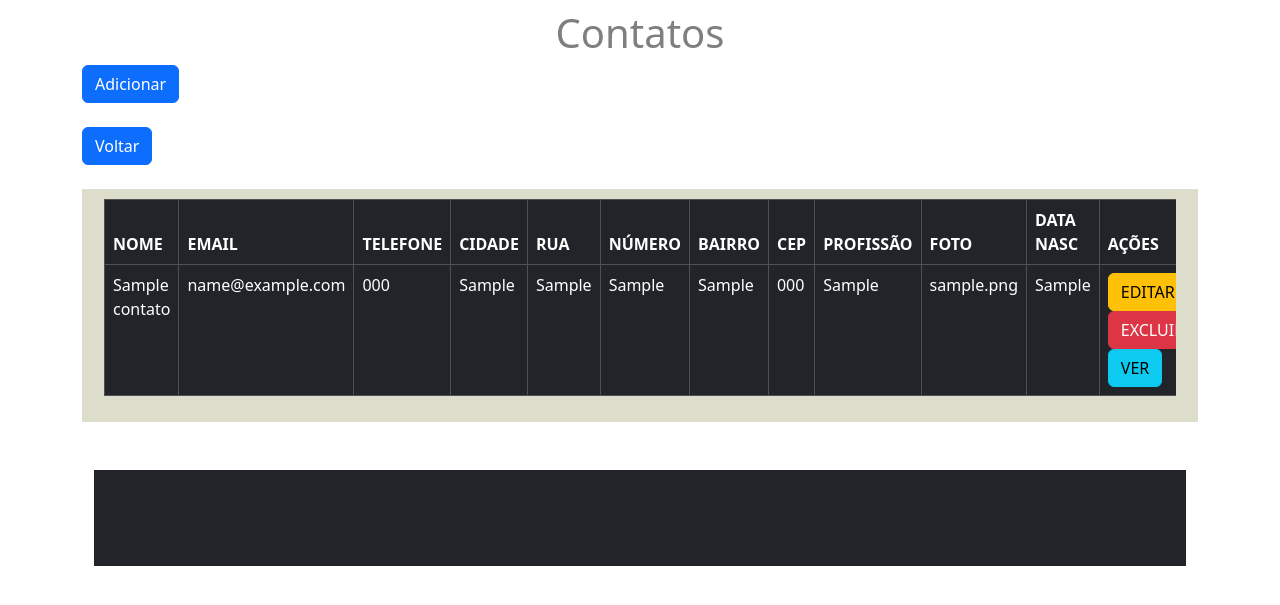
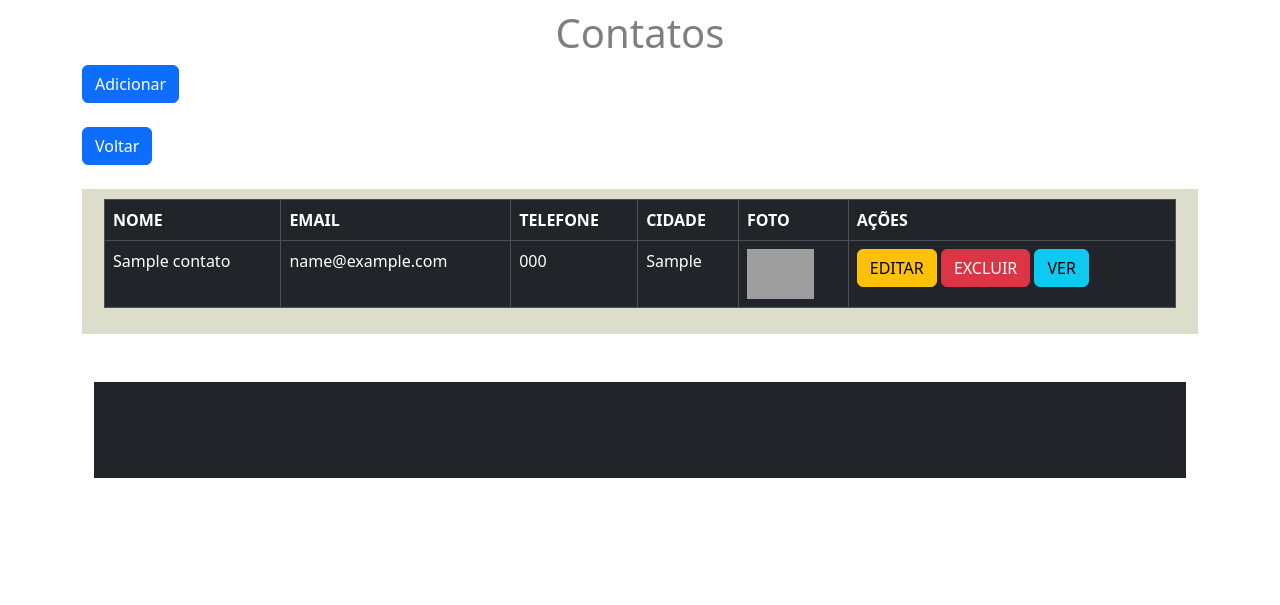
Before and after one commit to ReinaldMendes/agendaSenac, a PHP site: page /gestaoContatos.php in a window 1280 px wide. Shown: the part 178-783 px from the top of the page. Run offline with PHP 8.4, Linux system fonts and the light colour scheme; the visitor is signed in with stand-in values (Sample User, id 1); tables that the repository leaves empty or names only in its code hold one stand-in row (values such as "Sample post"); grey boxes are pictures that could not be loaded.

Commit message:
add foto

```diff
--- a/adicionarContato.php
+++ b/adicionarContato.php
@@ -69,12 +69,6 @@ if(!isset($_SESSION['logado'])){
     </div>
   </div>
   <div class="form-group row">
-    <label for="foto" class="col-sm-2 col-form-label"><h5>Foto: </h5></label>
-    <div class="col-sm-10">
-      <input type="text" class="form-control" name="foto" placeholder="Salve sua foto">
-    </div>
-  </div>
-  <div class="form-group row">
     <label for="data_nasc" class="col-sm-2 col-form-label"><h5>Data Nasc: </h5></label>
     <div class="col-sm-10">
       <input type="date" class="form-control" name="data_nasc" placeholder="Data Nasc">
--- a/adicionarContatoSubmit.php
+++ b/adicionarContatoSubmit.php
@@ -11,10 +11,9 @@ if(!empty($_POST['email'])){
     $bairro = $_POST['bairro'];
     $cep= $_POST['cep'];
     $profissao = $_POST['profissao'];
-    $foto = $_POST['foto'];
     $data_nasc = $_POST['data_nasc'];
 
-    $contato->adicionar($email, $nome, $telefone, $cidade, $rua, $numero, $bairro, $cep, $profissao, $foto,$data_nasc);
+    $contato->adicionar($email, $nome, $telefone, $cidade, $rua, $numero, $bairro, $cep, $profissao, $data_nasc);
     header('Location: /agendaSenac/gestaoContatos.php');
 
 }else{
--- a/classes/contatos.class.php
+++ b/classes/contatos.class.php
@@ -35,7 +35,7 @@ class Contatos {//idPrestador	ServicosOferecidos	areaAtuacao	horarioTrabalho	mei
         }
         return $array;
     }
-    public function adicionar($email, $nome, $telefone, $cidade, $rua, $numero, $bairro, $cep, $profissao,$foto, $data_nasc){
+    public function adicionar($email, $nome, $telefone, $cidade, $rua, $numero, $bairro, $cep, $profissao, $data_nasc){
         $emailExistente = $this->existeEmail($email);
         if(count($emailExistente) == 0){
             try{
@@ -48,11 +48,10 @@ class Contatos {//idPrestador	ServicosOferecidos	areaAtuacao	horarioTrabalho	mei
                 $this->bairro = $bairro;
                 $this->cep = $cep;
                 $this->profissao = $profissao;
-                $this->foto = $foto;
                 $this->data_nasc = $data_nasc;
 
-                $sql = $this->con->conectar()->prepare("INSERT INTO contatos(nome, email, telefone, cidade, rua, numero, bairro, cep, profissao, foto, data_nasc)
-                    VALUES(:nome, :email, :telefone, :cidade, :rua, :numero, :bairro, :cep, :profissao, :foto, :data_nasc)");
+                $sql = $this->con->conectar()->prepare("INSERT INTO contatos(nome, email, telefone, cidade, rua, numero, bairro, cep, profissao, data_nasc)
+                    VALUES(:nome, :email, :telefone, :cidade, :rua, :numero, :bairro, :cep, :profissao, :data_nasc)");
                     $sql->bindParam(":nome", $this->nome, PDO::PARAM_STR);
                     $sql->bindParam(":email", $this->email, PDO::PARAM_STR);
                     $sql->bindParam(":telefone", $this->telefone, PDO::PARAM_STR);
@@ -62,7 +61,6 @@ class Contatos {//idPrestador	ServicosOferecidos	areaAtuacao	horarioTrabalho	mei
                     $sql->bindParam(":bairro", $this->bairro, PDO::PARAM_STR);
                     $sql->bindParam(":cep", $this->cep, PDO::PARAM_STR);
                     $sql->bindParam(":profissao", $this->profissao, PDO::PARAM_STR);
-                    $sql->bindParam(":foto", $this->foto, PDO::PARAM_STR);
                     $sql->bindParam(":data_nasc", $this->data_nasc, PDO::PARAM_STR);
                     $sql->execute();
                 return TRUE;
@@ -117,6 +115,15 @@ class Contatos {//idPrestador	ServicosOferecidos	areaAtuacao	horarioTrabalho	mei
             if($sql->rowCount()>0){
                 $array['foto']= $sql ->fetchAll();
             }
+        }
+        return $array;
+    }
+    public function getFoto(){
+        $array = array();
+        $sql= $this->con->conectar()->prepare("SELECT *, (select contato_foto.url from contato_foto where contato_foto.id_contato = contatos.id limit 1) as url FROM contatos");
+        $sql->execute();
+        if($sql->rowCount()>0){
+            $array = $sql->fetchAll();
         }
         return $array;
     }
--- a/gestaoContatos.php
+++ b/gestaoContatos.php
@@ -41,19 +41,19 @@ if(!isset($_SESSION['logado'])){
                                     <th>EMAIL</th>
                                     <th>TELEFONE</th>
                                     <th>CIDADE</th>
-                                    <th>RUA</th>
-                                    <th>NÚMERO</th>
-                                    <th>BAIRRO</th>
-                                    <th>CEP</th>
-                                    <th>PROFISSÃO</th>
+                                    <!--<th>RUA</th>-->
+                                    <!--<th>NÚMERO</th>-->
+                                   <!-- <th>BAIRRO</th>-->
+                                   <!-- <th>CEP</th>-->
+                                   <!-- <th>PROFISSÃO</th>-->
+                                   <!-- <th>DATA NASC</th>-->
                                     <th>FOTO</th>
-                                    <th>DATA NASC</th>
                                     <th>AÇÕES</th>
                                 </tr>
                          </thead>
                             <tbody>
                                 <?php
-                                $lista = $contato->listar();
+                                $lista = $contato->getFoto();
                                 foreach ($lista as $item):
                                 ?>
                                 <tr>
@@ -62,13 +62,19 @@ if(!isset($_SESSION['logado'])){
                                     <td><?php echo $item['email']; ?></td>
                                     <td><?php echo $item['telefone']; ?></td>
                                     <td><?php echo $item['cidade']; ?></td>
-                                    <td><?php echo $item['rua']; ?></td>
-                                    <td><?php echo $item['numero']; ?></td>
-                                    <td><?php echo $item['bairro']; ?></td>
-                                    <td><?php echo $item['cep']; ?></td>
-                                    <td><?php echo $item['profissao']; ?></td>
-                                    <td><?php echo $item['foto']; ?></td>
-                                    <td><?php echo implode ("/",array_reverse (explode("-",$item['data_nasc'])));?></td>
+                                     <!--<td><?php echo $item['rua']; ?></td>-->
+                                     <!--<td><?php echo $item['numero']; ?></td>-->
+                                    <!--<td><?php echo $item['bairro']; ?></td>-->
+                                    <!--<td><?php echo $item['cep']; ?></td>-->
+                                     <!--<td><?php echo $item['profissao']; ?></td>-->
+                                     <!--<td><?php echo implode ("/",array_reverse (explode("-",$item['data_nasc'])));?></td>-->
+                                    <td>
+                                        <?php if(!empty($item['url'])):?>
+                                            <img src = "img/contatos/<?php echo $item['url'];?>" height="50px" border="0"/>
+                                        <?php else: ?>
+                                            <img src = "img/default.png"  height="50px" border="0"/>
+                                        <?php endif; ?>
+                                    </td>
                                     <td>
                                      <a href="editarContato.php?id=<?php echo $item['id']; ?>" class="btn btn-warning">EDITAR</a>
                                     <a href="excluirContato.php?id=<?php echo $item['id']; ?>" class="btn btn-danger"
--- a/gestaoUsuario.php
+++ b/gestaoUsuario.php
@@ -23,7 +23,7 @@ $users->setUsers($_SESSION['logado']);
         </div>
     </section>
 
-    <?php if ($users->temPermissoes('add')): ?>
+    <?php if ($users->temPermissoes('add') || $users->temPermissoes('super')): ?>
         <a class="btn btn-primary" href="adicionarUsers.php">Adicionar</a>
     <?php endif; ?>
     <br><br>
--- a/index.php
+++ b/index.php
@@ -28,7 +28,7 @@ h1 {
     <h1> ESCOLHA UMA DAS OPÇÕES </h1>
   </div>
 <ul>
-    <li><?php if ($users->temPermissoes('super')):?> <a class="btn btn-primary" href="gestaoUsuario.php">Gestão de Usuário</a> <?php endif;?> </li><br>
+    <li><?php if ($users->temPermissoes('super') || $users->temPermissoes('add')):?> <a class="btn btn-primary" href="gestaoUsuario.php">Gestão de Usuário</a> <?php endif;?> </li><br>
      <li><?php if ($users->temPermissoes('add')):?> <a class="btn btn-primary" href="gestaoContatos.php">Gestão de Contatos</a> <?php endif;?></li><br>
 </ul>
     </div>
```
Also changed, not shown: verContato.php (+14 -5 lines), img/contatos/01f36e9100bdfb4d83789a5266c72e7e.jpg (added), img/default.png (added).
